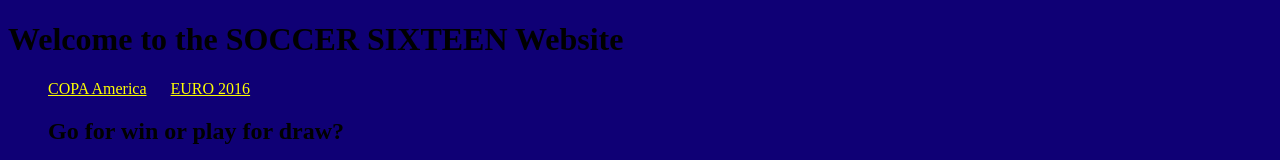
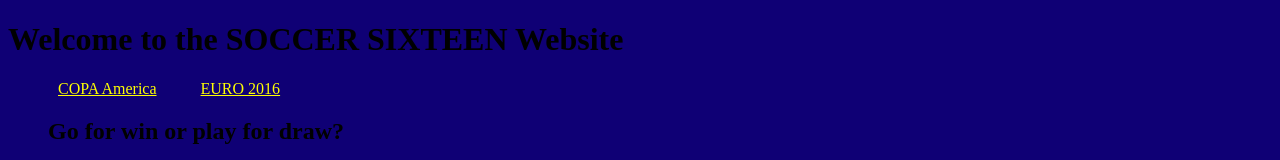
Before and after one commit to Cides/cides.github.io, a plain HTML site: page index.html in a window 1280 px wide. Shown: the top 160 px of the page. Drawn offline with Linux system fonts and the light colour scheme.

Commit message:
change style

```diff
--- a/style.css
+++ b/style.css
@@ -23,4 +23,4 @@ footer{float: left;}
         color: gold;
         font: italic large Garamond;
   }
-nav a {color: yellow; }
+nav a {color: yellow; padding: 10px; }
```
